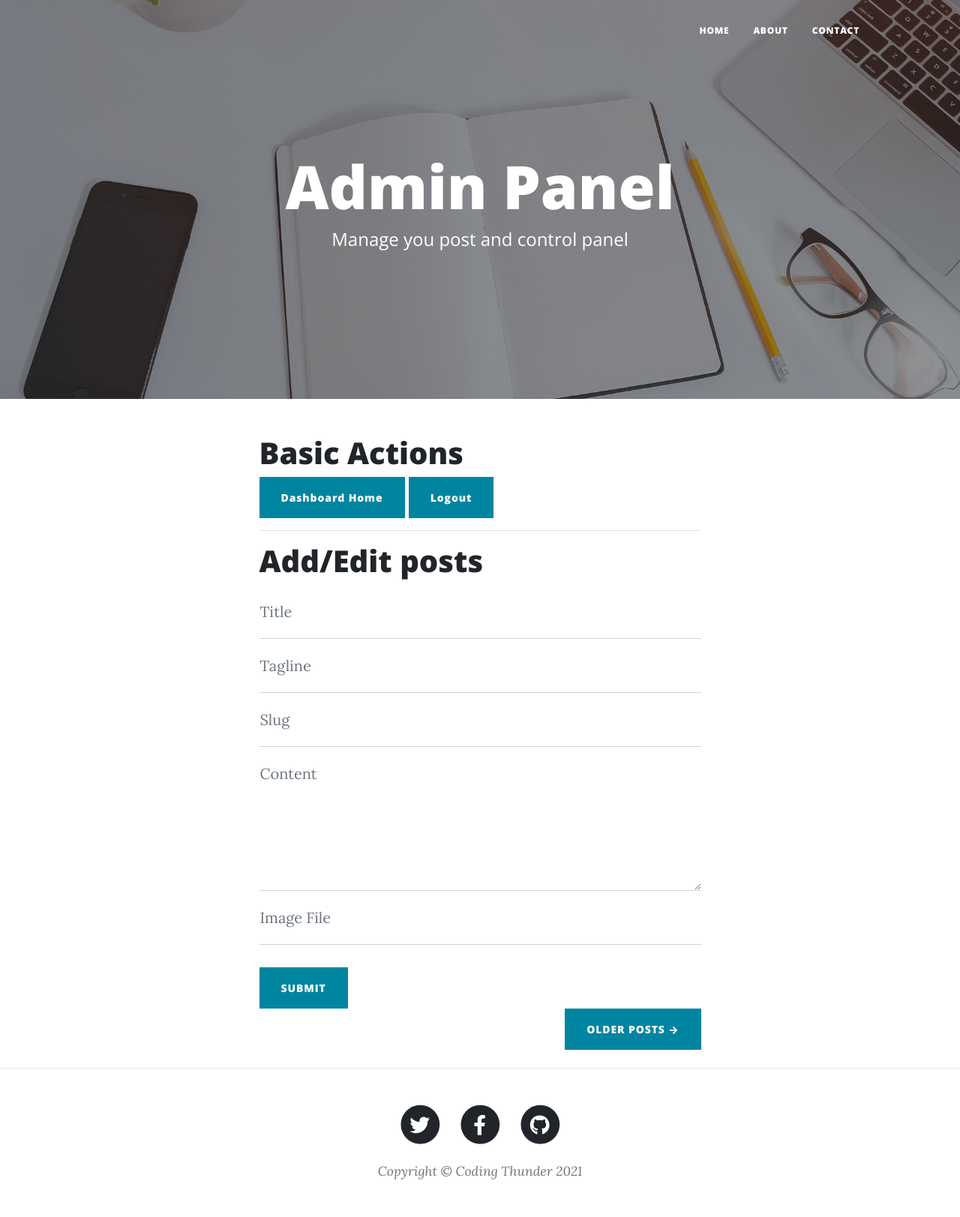
After one commit to kirandora/flask-blog-app, a Flask app: template templates/edit.html in a window 1280 px wide. The commit adds this page. Shown: the whole page at 75% size. Run offline with Flask 2, Linux system fonts and the light colour scheme; the template is opened without the code that fills it, so the values that code supplies are empty; some libraries are stand-ins or nearby versions.

Commit message:
Added edit and delete post feature

```diff
--- a/config.json
+++ b/config.json
@@ -13,6 +13,7 @@
     "no_of_posts": 5,
     "login_image": "login.svg",
     "admin_user": "admin",
-    "admin_password": "admin"
+    "admin_password": "admin",
+    "upload_location": "//Users//kirandora//Desktop//Projects//github//flask-blog-app//static"
   }
 }
--- a/main.py
+++ b/main.py
@@ -1,9 +1,11 @@
 import pymysql
 import json
-from flask import Flask, render_template, request, session
+import os
+from flask import Flask, render_template, request, session, redirect
 from flask_sqlalchemy import SQLAlchemy
 from datetime import datetime
 from flask_mail import Mail
+from werkzeug.utils import secure_filename
 
 # solved the issue for mysql db connection
 pymysql.install_as_MySQLdb()
@@ -14,6 +16,7 @@ with open('config.json', 'r') as config:
 local_server = True
 app = Flask(__name__)
 app.secret_key = 'super-secret-key'
+app.config['UPLOAD_FOLDER'] = params['upload_location']
 app.config.update(
     MAIL_SERVER='smtp.gmail.com',
     MAIL_PORT='465',
@@ -83,6 +86,59 @@ def post_route(post_slug):
     return render_template('post.html', params=params, post=post)
 
 
+@app.route("/edit/<string:sno>", methods=['GET', 'POST'])
+def edit(sno):
+    if 'user' in session and session['user'] == params['admin_user']:
+        if request.method == 'POST':
+            box_title = request.form.get('title')
+            tline = request.form.get('tline')
+            slug = request.form.get('slug')
+            content = request.form.get('content')
+            img_file = request.form.get('img_file')
+            date = datetime.now()
+
+            if sno == '0':
+                post = Posts(title=box_title, tagline=tline, slug=slug, content=content, img_file=img_file, date=date)
+                db.session.add(post)
+                db.session.commit()
+            else:
+                post = Posts.query.filter_by(sno=sno).first()
+                post.title = box_title
+                post.tagline = tline
+                post.slug = slug
+                post.content = content
+                post.img_file = img_file
+                post.date = date
+                db.session.commit()
+                return redirect('/edit/' + sno)
+        post = Posts.query.filter_by(sno=sno).first()
+        return render_template('edit.html', params=params, post=post)
+
+
+@app.route("/uploader", methods=['GET', 'POST'])
+def uploader():
+    if 'user' in session and session['user'] == params['admin_user']:
+        if request.method == 'POST':
+            f = request.files['file1']
+            f.save(os.path.join(app.config['UPLOAD_FOLDER'], secure_filename(f.filename)))
+            return "Uploaded Successfully"
+
+
+@app.route("/logout")
+def logout():
+    session.pop('user')
+    return redirect('/dashboard')
+
+
+@app.route("/delete/<string:sno>", methods=['GET', 'POST'])
+def delete(sno):
+    if 'user' in session and session['user'] == params['admin_user']:
+        post = Posts.query.filter_by(sno=sno).first()
+        db.session.delete(post)
+        db.session.commit()
+    return redirect('/dashboard')
+
+
 @app.route("/contact", methods=['GET', 'POST'])
 def contact():
     if request.method == 'POST':
--- /dev/null
+++ b/templates/edit.html
@@ -0,0 +1,80 @@
+{% extends "layout.html" %}
+{% block body %}
+        <!-- Page Header-->
+        <header class="masthead" style="background-image: url('{{ url_for('static', filename='assets/img/home-bg.jpg')}} ')">
+            <div class="container position-relative px-4 px-lg-5">
+                <div class="row gx-4 gx-lg-5 justify-content-center">
+                    <div class="col-md-10 col-lg-8 col-xl-7">
+                        <div class="site-heading">
+                            <h1>Admin Panel</h1>
+                            <span class="subheading">Manage you post and control panel</span>
+                        </div>
+                    </div>
+                </div>
+            </div>
+        </header>
+        <!-- Main Content-->
+        <div class="container px-4 px-lg-5">
+            <div class="row gx-4 gx-lg-5 justify-content-center">
+                <div class="col-md-10 col-lg-8 col-xl-7">
+                <h1>Basic Actions</h1>
+                   <a href="/dashboard"><button class="btn btn-primary">Dashboard Home</button></a>
+                   <a href="/logout"><button class="btn btn-primary">Logout</button></a>
+                <hr>
+                <h1>Add/Edit posts</h1>
+                <form id="contactForm" action="/edit/{{post.sno}}" method="post">
+                    <div class="form-floating">
+                        <input class="form-control" id="title" type="text" placeholder="Title" name="title" data-sb-validations="required" value="{{post.title}}" />
+                        <label for="name">Title</label>
+                        <div class="invalid-feedback" data-sb-feedback="name:required">A name is required.</div>
+                    </div>
+                    <div class="form-floating">
+                        <input class="form-control" id="tline" type="text" placeholder="Tagline" name="tline" data-sb-validations="required,email" value="{{post.tagline}}" />
+                        <label for="email">Tagline</label>
+                        <div class="invalid-feedback" data-sb-feedback="email:required">A Tagline is required.</div>
+                        <div class="invalid-feedback" data-sb-feedback="email:email">Tagline is not valid.</div>
+                    </div>
+                    <div class="form-floating">
+                        <input class="form-control" id="slug" type="text" placeholder="Enter your phone number..." name="slug"data-sb-validations="required" value="{{post.slug}}" />
+                        <label for="slug">Slug</label>
+                        <div class="invalid-feedback" data-sb-feedback="phone:required">A slug is required.</div>
+                    </div>
+                    <div class="form-floating">
+                        <textarea class="form-control" id="content" name="content" placeholder="Enter your message here..." style="height: 12rem" data-sb-validations="required">{{post.content}}</textarea>
+                        <label for="content">Content</label>
+                        <div class="invalid-feedback" data-sb-feedback="message:required">Content is required.</div>
+                    </div>
+                    <div class="form-floating">
+                        <input class="form-control" id="img_file" name="img_file" placeholder="Enter your message here..." value="{{post.img_file}}" />
+                        <label for="img_file">Image File</label>
+                        <div class="invalid-feedback" data-sb-feedback="message:required">Image file is required.</div>
+                    </div>
+                    <br />
+                    <!-- Submit success message-->
+                    <!---->
+                    <!-- This is what your users will see when the form-->
+                    <!-- has successfully submitted-->
+                    <div class="d-none" id="submitSuccessMessage">
+                        <div class="text-center mb-3">
+                            <div class="fw-bolder">Form submission successful!</div>
+                            To activate this form, sign up at
+                            <br />
+                            <a href="https://startbootstrap.com/solution/contact-forms">https://startbootstrap.com/solution/contact-forms</a>
+                        </div>
+                    </div>
+                    <!-- Submit error message-->
+                    <!---->
+                    <!-- This is what your users will see when there is-->
+                    <!-- an error submitting the form-->
+                    <div class="d-none" id="submitErrorMessage"><div class="text-center text-danger mb-3">Error sending message!</div></div>
+                    <!-- Submit Button-->
+                    <button class="btn btn-primary text-uppercase enabled" id="submitButton" type="submit">Submit</button>
+                </form>
+
+
+                    <!-- Pager-->
+                    <div class="d-flex justify-content-end mb-4"><a class="btn btn-primary text-uppercase" href="#!">Older Posts →</a></div>
+                </div>
+            </div>
+        </div>
+{% endblock %}
--- a/templates/layout.html
+++ b/templates/layout.html
@@ -20,7 +20,7 @@
         <!-- Navigation-->
         <nav class="navbar navbar-expand-lg navbar-light" id="mainNav">
             <div class="container px-4 px-lg-5">
-                <a class="navbar-brand" href="index.html">{{params['blog_name']}}</a>
+                <a class="navbar-brand" href="/">{{params['blog_name']}}</a>
                 <button class="navbar-toggler" type="button" data-bs-toggle="collapse" data-bs-target="#navbarResponsive" aria-controls="navbarResponsive" aria-expanded="false" aria-label="Toggle navigation">
                     Menu
                     <i class="fas fa-bars"></i>
@@ -29,7 +29,6 @@
                     <ul class="navbar-nav ms-auto py-4 py-lg-0">
                         <li class="nav-item"><a class="nav-link px-lg-3 py-3 py-lg-4" href="/">Home</a></li>
                         <li class="nav-item"><a class="nav-link px-lg-3 py-3 py-lg-4" href="/about">About</a></li>
-                        <li class="nav-item"><a class="nav-link px-lg-3 py-3 py-lg-4" href="/post">Sample Post</a></li>
                         <li class="nav-item"><a class="nav-link px-lg-3 py-3 py-lg-4" href="/contact">Contact</a></li>
                     </ul>
                 </div>
```
Also changed, not shown: templates/dashboard.html (+12 -5 lines).
